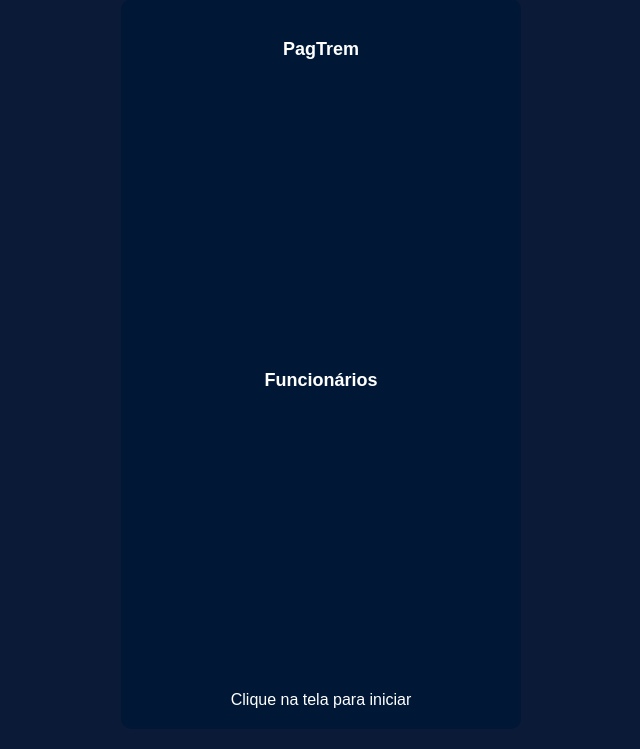
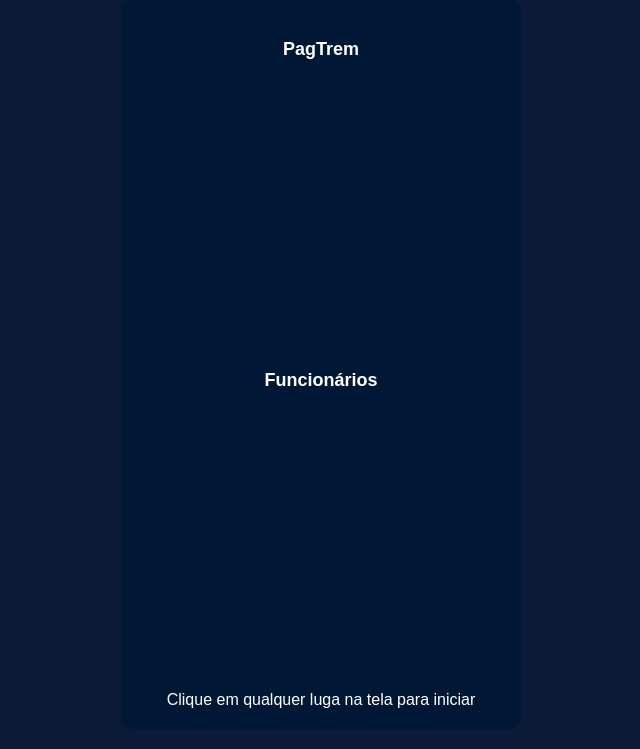
Before and after one commit to nicolasyan29/PAGTREM, a PHP site: page /telaInicial.php in a window 1280 px wide. Shown: the part 51-800 px from the top of the page, without its empty margins (319-959 px from the left). Run offline with PHP 8.4, Linux system fonts and the light colour scheme; the visitor is signed in with stand-in values (Sample User, id 1).

Commit message:
addtelainicial

```diff
--- a/PAGTREM/public/telaInicial.php
+++ b/PAGTREM/public/telaInicial.php
@@ -16,7 +16,7 @@
     <div class="container" onclick="iniciarApp()">
         <h1>PagTrem</h1>
         <h2>Funcionários</h2>
-        <p>Clique na tela para iniciar</p>
+        <p>Clique em qualquer luga na tela para iniciar</p>
     </div>
 
     <script>
```
